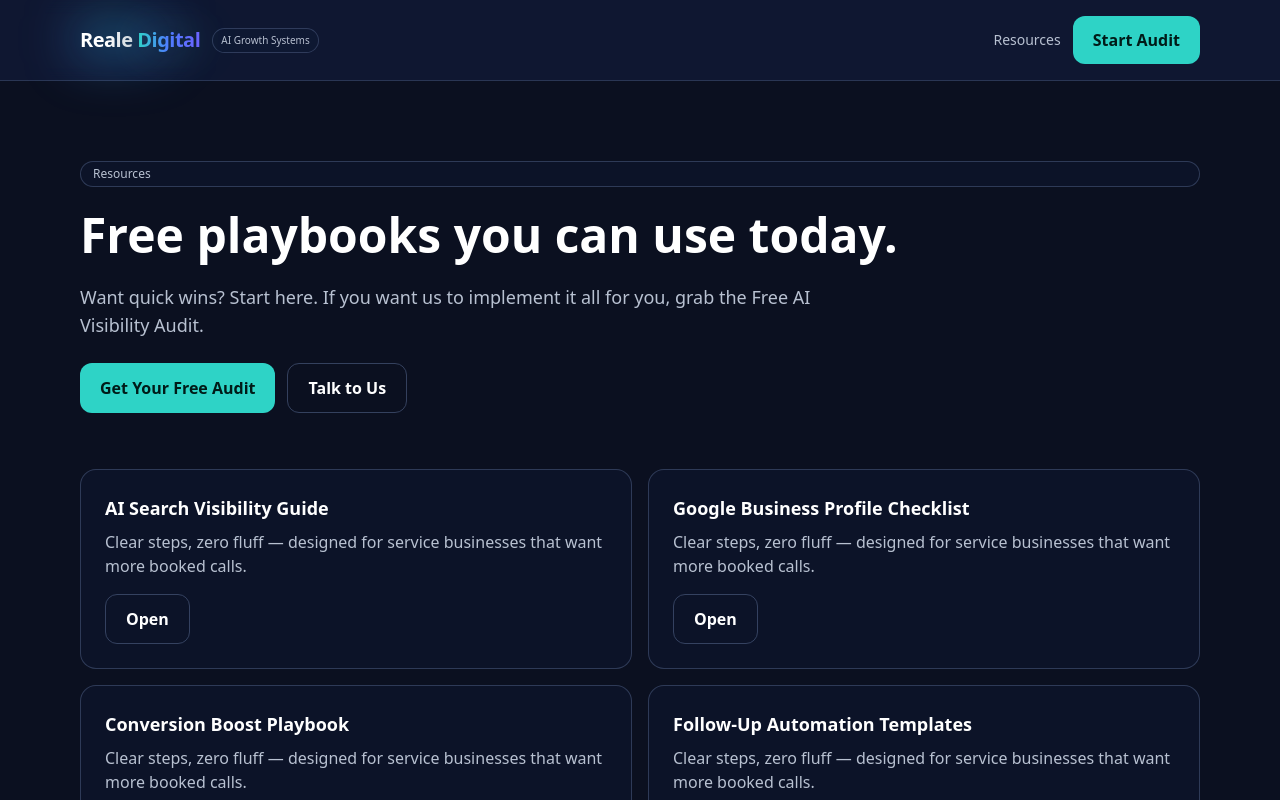
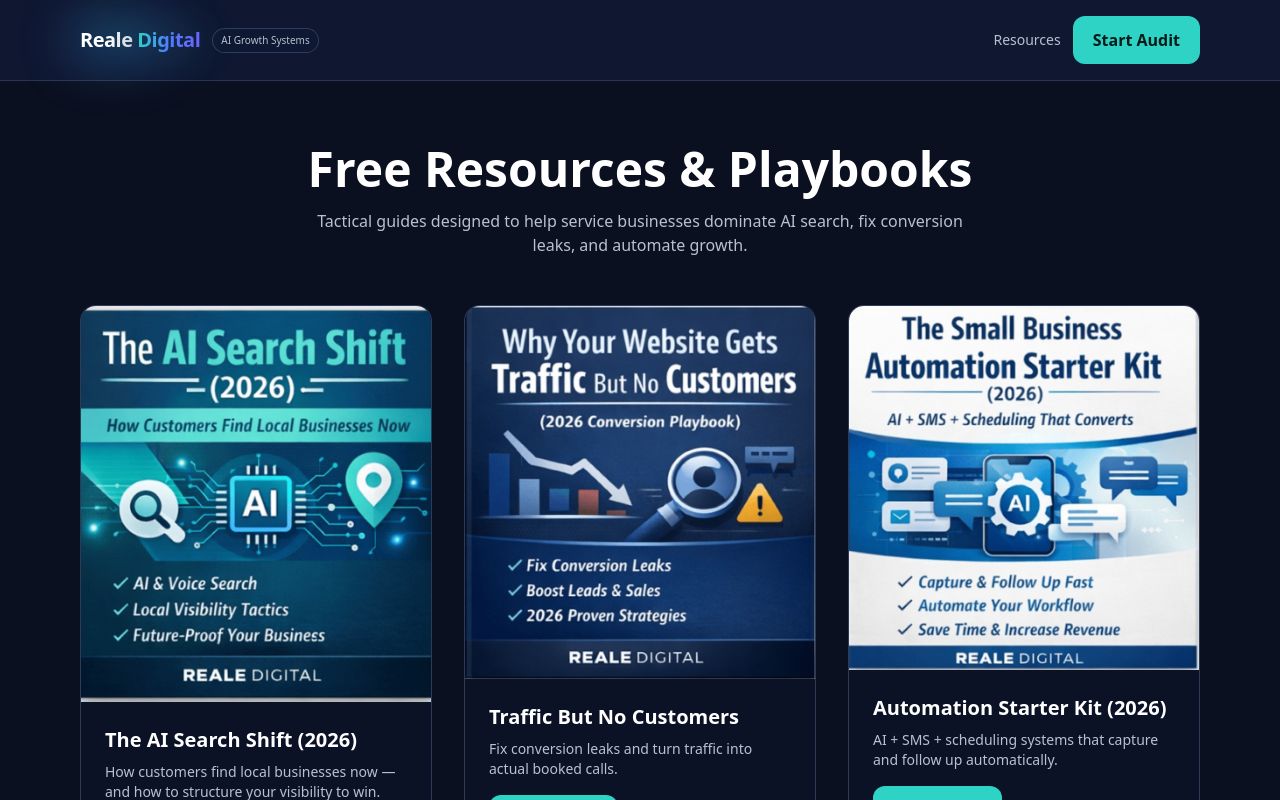
Before and after one commit to realedigitalventures-agency/reale-digital-revenue, a Next.js app: page /resources in a window 1280 px wide. Shown: the top 800 px of the page. Built offline with nearby package versions, Linux system fonts and the light colour scheme.

Commit message:
Update page.tsx

```diff
--- a/app/resources/page.tsx
+++ b/app/resources/page.tsx
@@ -1,49 +1,95 @@
-// app/resources/page.tsx
-import { Container, Badge, Button } from "@/components/ui";
-
-const resources = [
-  { title: "AI Search Visibility Guide", href: "/resources/ai-search-visibility" },
-  { title: "Google Business Profile Checklist", href: "/resources/gbp-checklist" },
-  { title: "Conversion Boost Playbook", href: "/resources/conversion-boost" },
-  { title: "Follow-Up Automation Templates", href: "/resources/follow-up-templates" },
-  { title: "Review Growth System", href: "/resources/review-growth" },
-];
+import Image from "next/image";
+import Link from "next/link";
+import { Container, Button } from "@/components/ui";
 
 export default function ResourcesPage() {
   return (
-    <main className="py-14 md:py-20">
+    <main className="py-16">
       <Container>
-        <div className="flex flex-col gap-6">
-          <Badge>Resources</Badge>
-          <h1 className="text-4xl md:text-5xl font-bold">Free playbooks you can use today.</h1>
-          <p className="text-muted text-lg max-w-3xl">
-            Want quick wins? Start here. If you want us to implement it all for you, grab the Free AI Visibility Audit.
+        <div className="mb-12 text-center">
+          <h1 className="text-4xl md:text-5xl font-bold">
+            Free Resources & Playbooks
+          </h1>
+          <p className="text-muted mt-4 max-w-2xl mx-auto">
+            Tactical guides designed to help service businesses dominate AI search,
+            fix conversion leaks, and automate growth.
           </p>
+        </div>
 
-          <div className="flex flex-col sm:flex-row gap-3">
-            <Button href="/free-ai-visibility-audit" variant="primary">
-              Get Your Free Audit
-            </Button>
-            <Button href="/book" variant="secondary">
-              Talk to Us
-            </Button>
+        <div className="grid md:grid-cols-3 gap-8">
+
+          {/* AI Search Shift */}
+          <div className="rounded-2xl border border-border/60 bg-panel/30 overflow-hidden hover:bg-panel/40 transition">
+            <Image
+              src="/The_AI_Search_Shift-REALE_DIGITAL.png"
+              alt="The AI Search Shift"
+              width={800}
+              height={800}
+              className="w-full h-auto object-cover"
+            />
+            <div className="p-6">
+              <h2 className="text-xl font-semibold">
+                The AI Search Shift (2026)
+              </h2>
+              <p className="text-muted mt-2 text-sm">
+                How customers find local businesses now — and how to structure your visibility to win.
+              </p>
+              <div className="mt-4">
+                <Button href="/ai-search-shift" variant="primary">
+                  View Guide
+                </Button>
+              </div>
+            </div>
           </div>
 
-          <div className="grid md:grid-cols-2 gap-4 pt-8">
-            {resources.map((r) => (
-              <div key={r.href} className="rounded-2xl border border-border/60 bg-panel/40 p-6">
-                <h3 className="font-semibold text-lg">{r.title}</h3>
-                <p className="text-muted mt-2">
-                  Clear steps, zero fluff — designed for service businesses that want more booked calls.
-                </p>
-                <div className="mt-4">
-                  <Button href={r.href} variant="secondary">
-                    Open
-                  </Button>
-                </div>
+          {/* Conversion Playbook */}
+          <div className="rounded-2xl border border-border/60 bg-panel/30 overflow-hidden hover:bg-panel/40 transition">
+            <Image
+              src="/Why_Your_Website_Gets_Traffic_But_No_Customers[REALE DIGITAL].png"
+              alt="Conversion Playbook"
+              width={800}
+              height={800}
+              className="w-full h-auto object-cover"
+            />
+            <div className="p-6">
+              <h2 className="text-xl font-semibold">
+                Traffic But No Customers
+              </h2>
+              <p className="text-muted mt-2 text-sm">
+                Fix conversion leaks and turn traffic into actual booked calls.
+              </p>
+              <div className="mt-4">
+                <Button href="/conversion-playbook" variant="primary">
+                  View Guide
+                </Button>
               </div>
-            ))}
+            </div>
           </div>
+
+          {/* Automation Starter Kit */}
+          <div className="rounded-2xl border border-border/60 bg-panel/30 overflow-hidden hover:bg-panel/40 transition">
+            <Image
+              src="/Automation_Starter_Kit[REALE DIGITAL].png"
+              alt="Automation Starter Kit"
+              width={800}
+              height={800}
+              className="w-full h-auto object-cover"
+            />
+            <div className="p-6">
+              <h2 className="text-xl font-semibold">
+                Automation Starter Kit (2026)
+              </h2>
+              <p className="text-muted mt-2 text-sm">
+                AI + SMS + scheduling systems that capture and follow up automatically.
+              </p>
+              <div className="mt-4">
+                <Button href="/automation-starter-kit" variant="primary">
+                  View Guide
+                </Button>
+              </div>
+            </div>
+          </div>
+
         </div>
       </Container>
     </main>
```
